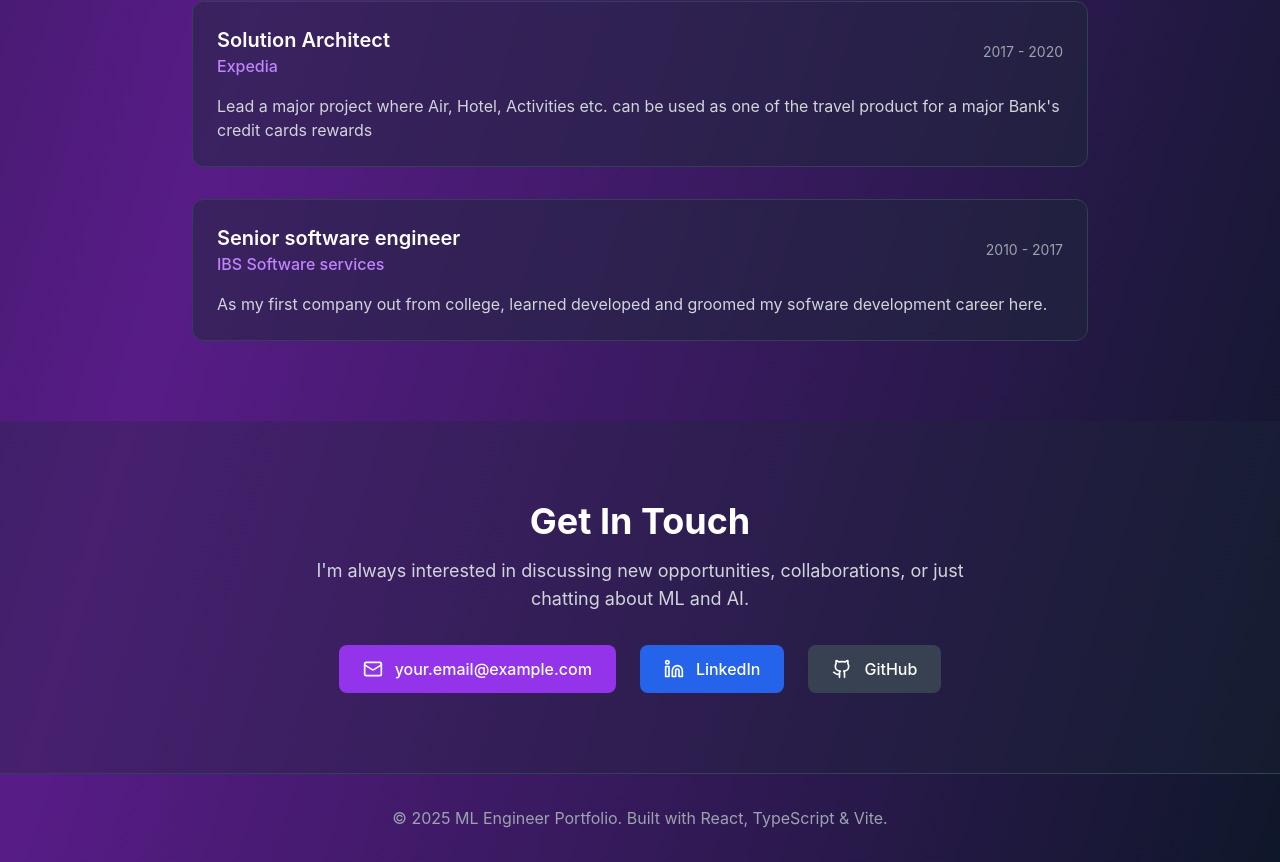
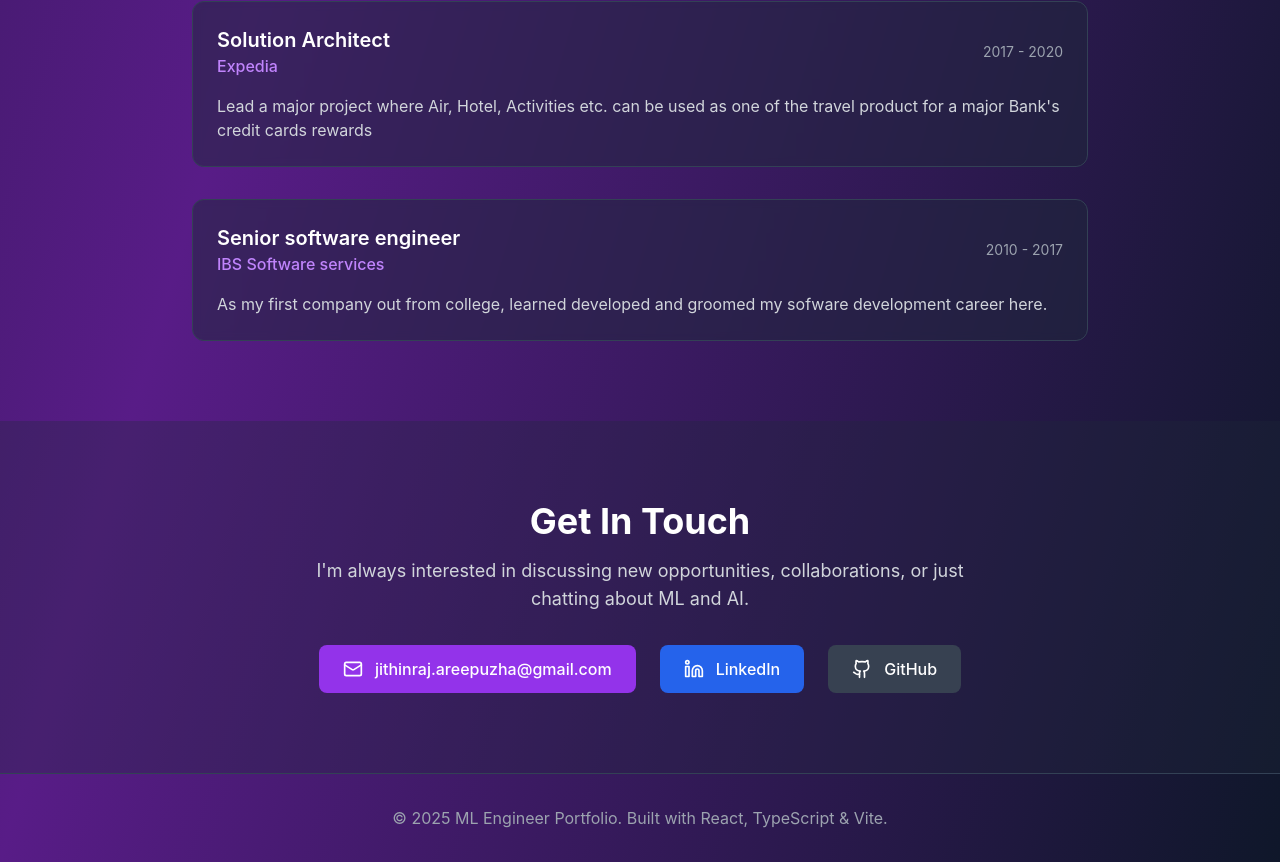
Before and after one commit to jithinongithub/my-portfolio, a React (Vite) app: page / in a window 1280 px wide. Shown: the part 3467-4329 px from the top of the page. Built offline with nearby package versions, Linux system fonts and the light colour scheme.

Commit message:
Update commit

```diff
--- a/src/App.tsx
+++ b/src/App.tsx
@@ -363,10 +363,10 @@ const MLPortfolio: React.FC = () => {
               aria-label="Send email"
             >
               <Mail className="h-5 w-5" />
-              your.email@example.com
+              jithinraj.areepuzha@gmail.com
             </a>
             <a
-              href="https://linkedin.com/in/yourprofile"
+              href="https://www.linkedin.com/in/jithin-raj-areepuzha-153758b8"
               target="_blank"
               rel="noopener noreferrer"
               className="flex items-center gap-3 bg-blue-600 hover:bg-blue-700 text-white px-6 py-3 rounded-lg font-medium transition-colors"
@@ -376,7 +376,7 @@ const MLPortfolio: React.FC = () => {
               LinkedIn
             </a>
             <a
-              href="https://github.com/yourusername"
+              href="https://github.com/jithinongithub"
               target="_blank"
               rel="noopener noreferrer"
               className="flex items-center gap-3 bg-gray-700 hover:bg-gray-600 text-white px-6 py-3 rounded-lg font-medium transition-colors"
```
